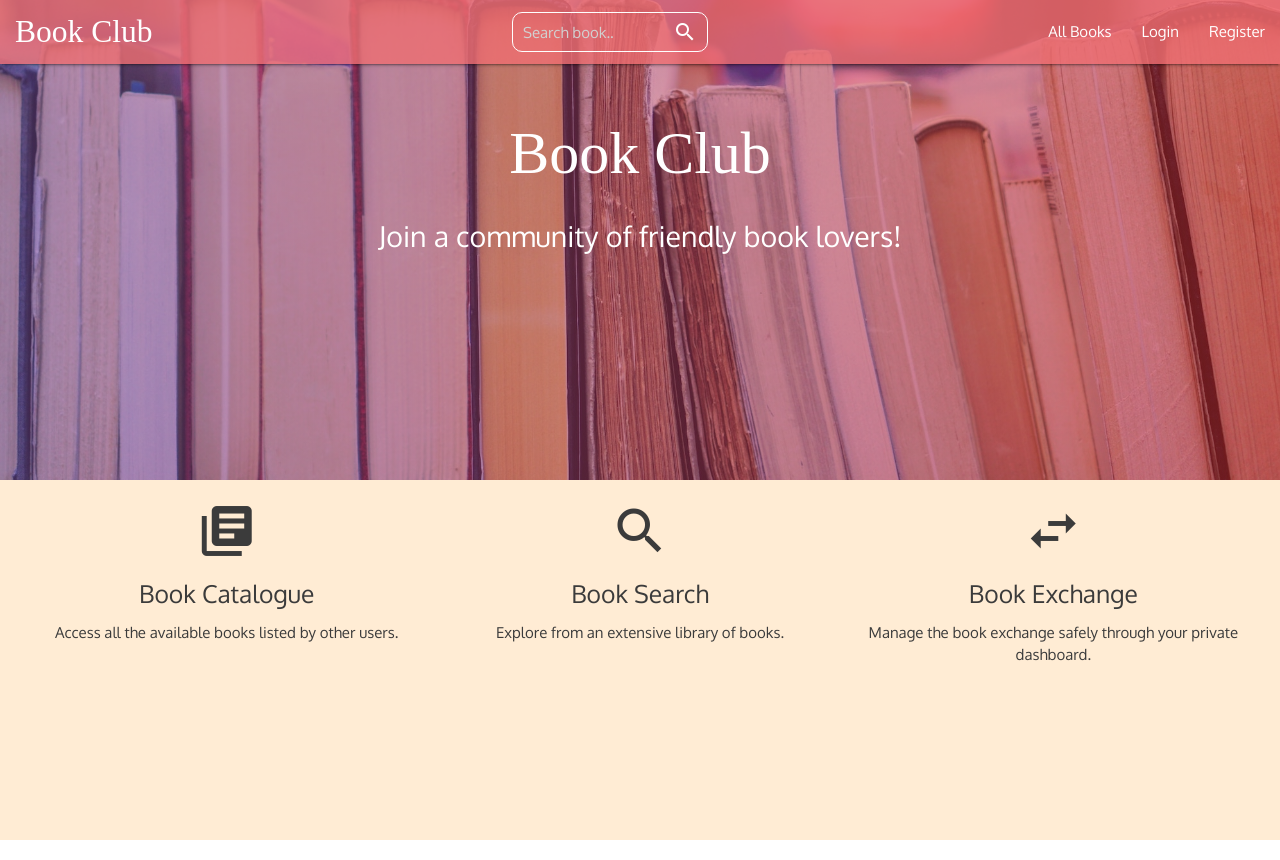
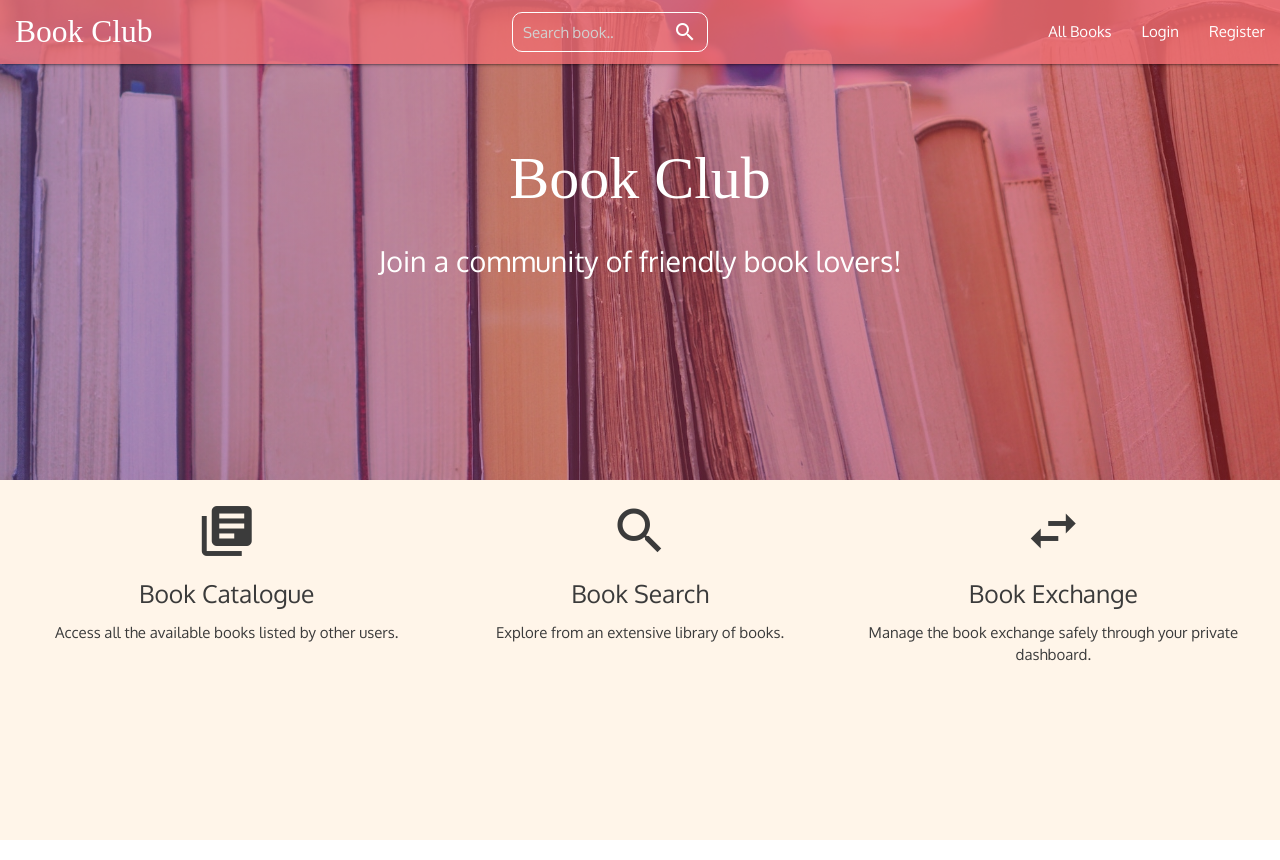
Before and after one commit to c-clin/book-club, a React app in the folder client/: page / in a window 1280 px wide. Built offline with nearby package versions, Linux system fonts and the light colour scheme; a web font is replaced by a local one.

```diff
--- a/client/src/css/Landing.css
+++ b/client/src/css/Landing.css
@@ -15,7 +15,7 @@
 }
 
 .Landing .header h1 {
-  margin-top: 120px;
+  margin-top: 145px;
   font-family: 'Rye', cursive;
   color: white;
   font-size: 4em;
@@ -31,7 +31,7 @@
   padding: 20px;
   width: 100%;
   height: 45vh;
-  background-color: #ffecd4;
+  background-color: #fff5e9;
   color: #3b3b3b;
 }
 
```
Also changed, not shown: README.md.
